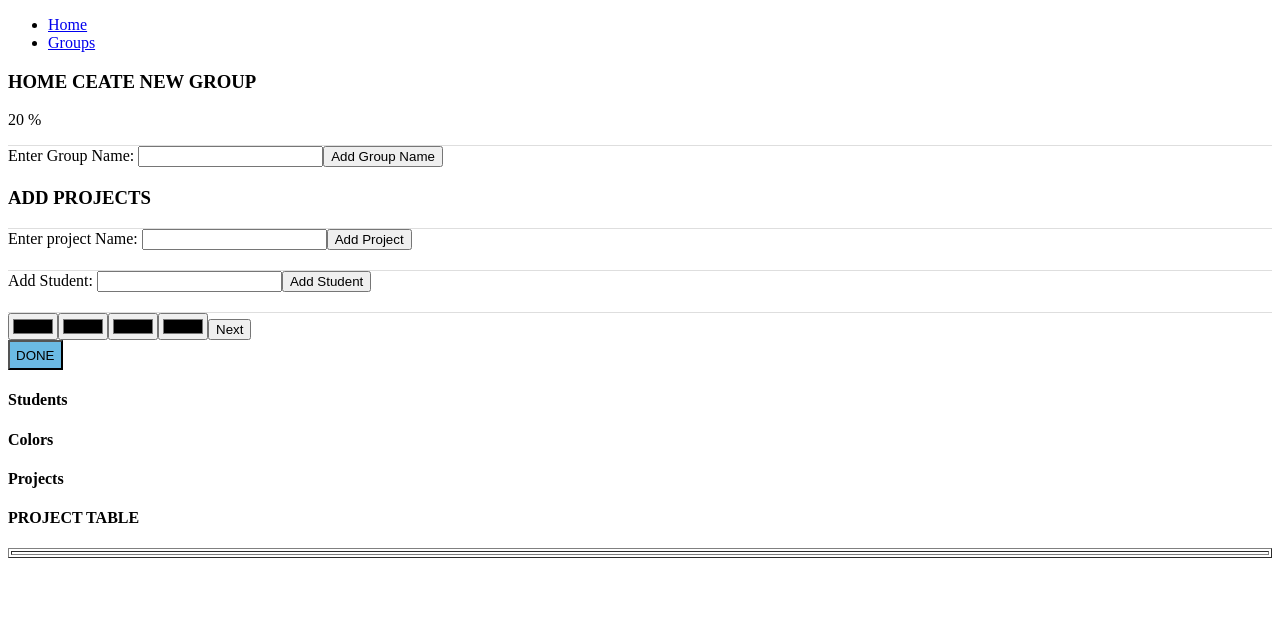
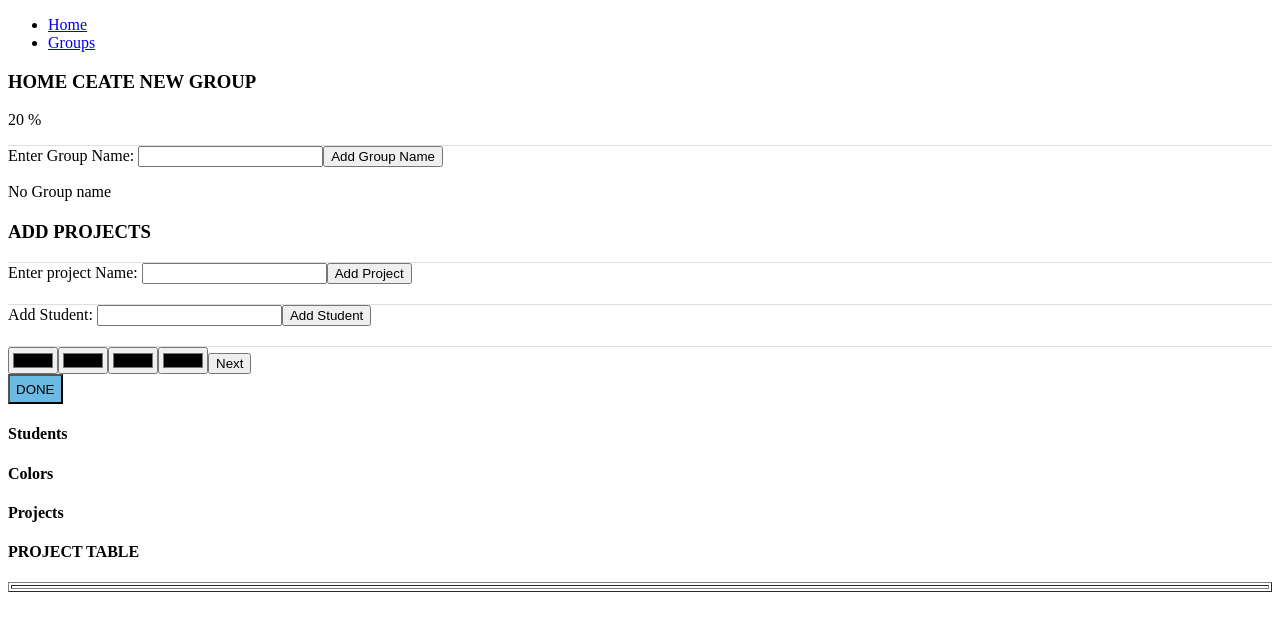
Before and after one commit to arborin/project_statuss_ol, a React (Create React App) app: page / in a window 1280 px wide. Shown: the top 628 px of the page. Built offline with nearby package versions, Linux system fonts and the light colour scheme.

Commit message:
[ADD] Group name

```diff
--- a/src/pages/Home.jsx
+++ b/src/pages/Home.jsx
@@ -127,7 +127,9 @@ function Home() {
                     onChange={groupNameHandler}
                 />
                 <button onClick={addGroupName}>Add Group Name</button>
+                <p>{groupName ? groupName : "No Group name"}</p>
             </div>
+
             <h3>ADD PROJECTS</h3>
             <div style={{ borderTop: "1px solid #dedede", marginBottom: 20 }}>
                 <label htmlFor="group-name">Enter project Name: </label>
```
